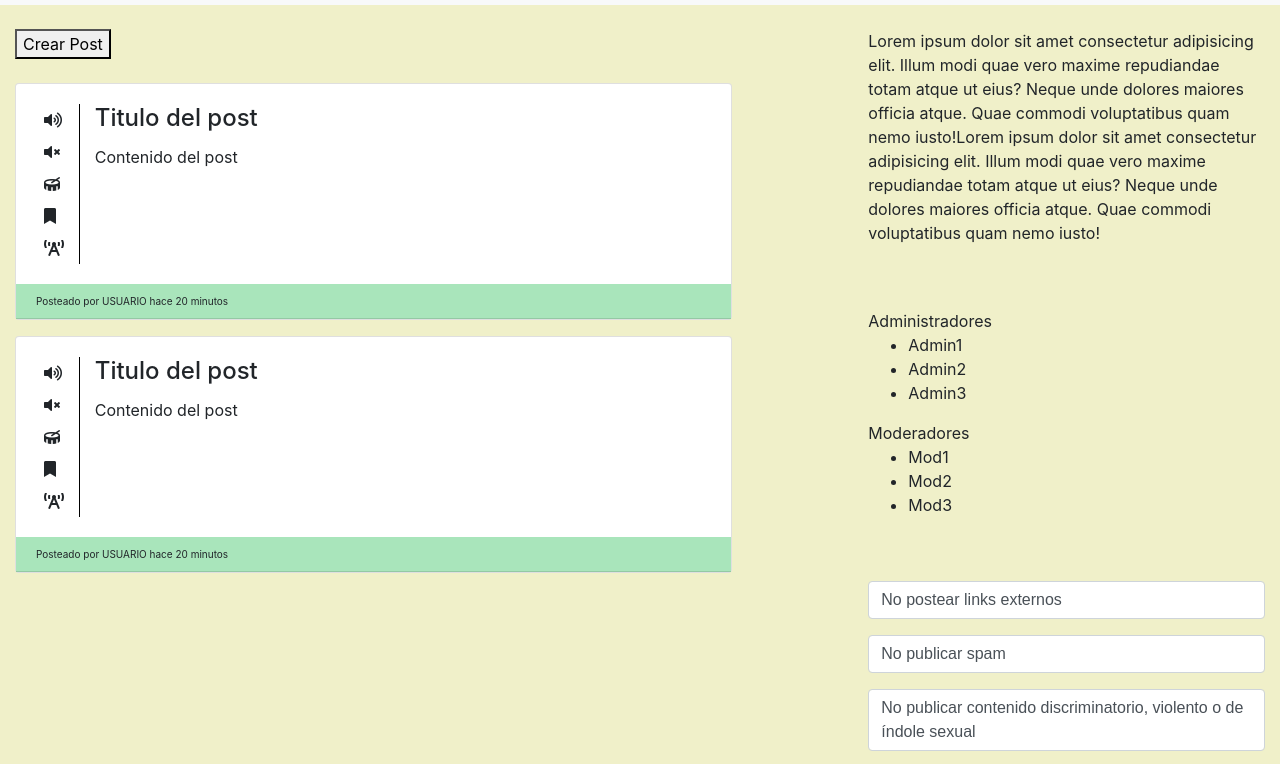
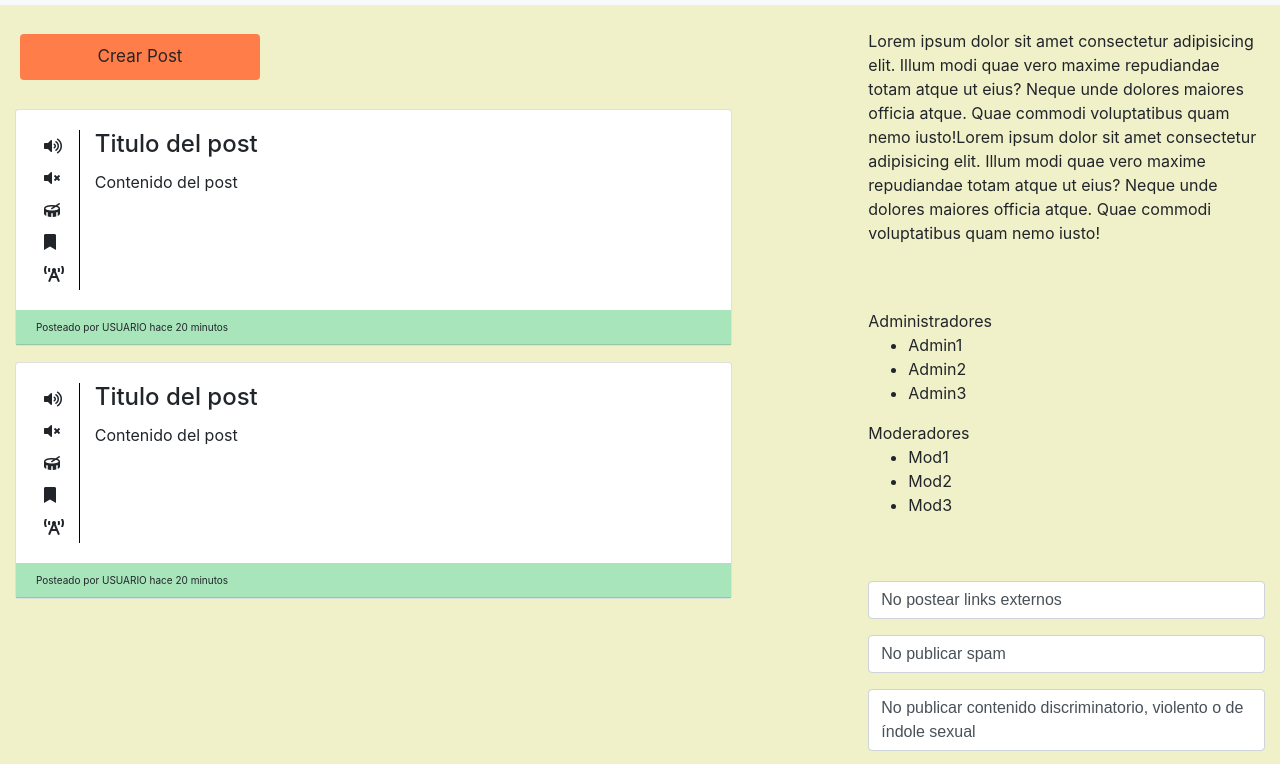
Before and after one commit to mat1asl0pez/Music-Village, a plain HTML site: page paginas/Comunidades.html in a window 1280 px wide. Shown: the part 65-829 px from the top of the page. Drawn offline with nearby package versions, Linux system fonts and the light colour scheme.

Commit message:
Add files via upload

```diff
--- a/estilos/Comunidades.css
+++ b/estilos/Comunidades.css
@@ -7,6 +7,58 @@
     color:white;
     border-color:#FF7D49;
 }
+
+/* BOTON POST*/
+
+.button {
+    display: inline-block;
+    border-radius: 4px;
+    background-color: #FF7D49;
+    border: none;
+    color: rgb(41, 37, 37);
+    text-align: center;
+    font-size: 17px;
+    padding: 10px;
+    width: 240px;
+    transition: all 0.5s;
+    cursor: pointer;
+    margin: 5px;
+}
+.button span {
+    cursor: pointer;
+    display: inline-block;
+    position: relative;
+    transition: 0.5s;
+}
+
+.button span:after {
+    content: '\00bb';
+    position: absolute;
+    opacity: 0;
+    top: 0;
+    right: -20px;
+    transition: 0.5s;
+}
+
+.button:hover span {
+    padding-right: 25px;
+}
+
+.button:hover span:after {
+    opacity: 1;
+    right: 0;
+}
+.button:hover{
+    background-color: #FFBd00;
+    border-color:#FFBd00;
+}
+
+#post-button{
+    width: 120px;
+
+}
+
+/* NAVBAR*/
 
 .row.nav{
     width: 100%
@@ -23,33 +75,30 @@ body{
     background-color: #F0F0C9;
 
 }
+/* POST*/
+
 .card-header{
     background-color: #A9E5BB;
     line-height: 10px;
     font-size: 10px;
 }
-
 .bg-primary{
     background-color: white !important;
 }
-
 .C-post {
     height: 15vh;
     overflow: auto;
 }
-
 
 input {
     width: 100%;
     margin-bottom: 2vh;
     line-height: 1vh;
 }
-
 textarea {
     width: 100%;
     height: 20vh;
 }
-
 .fas{
     margin: 1vh;
     text-align: center;
```
